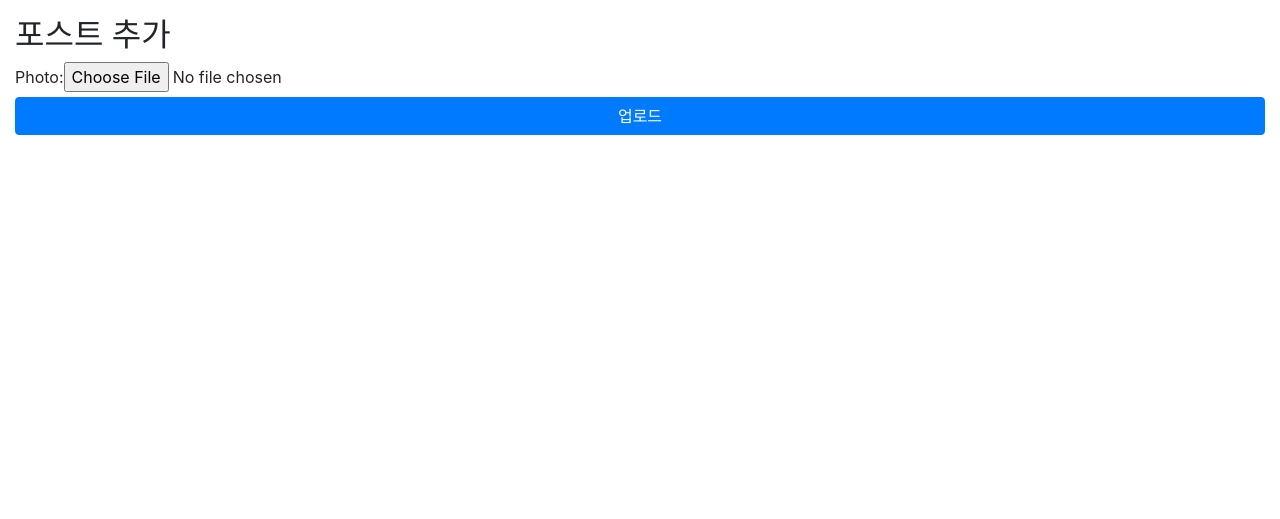
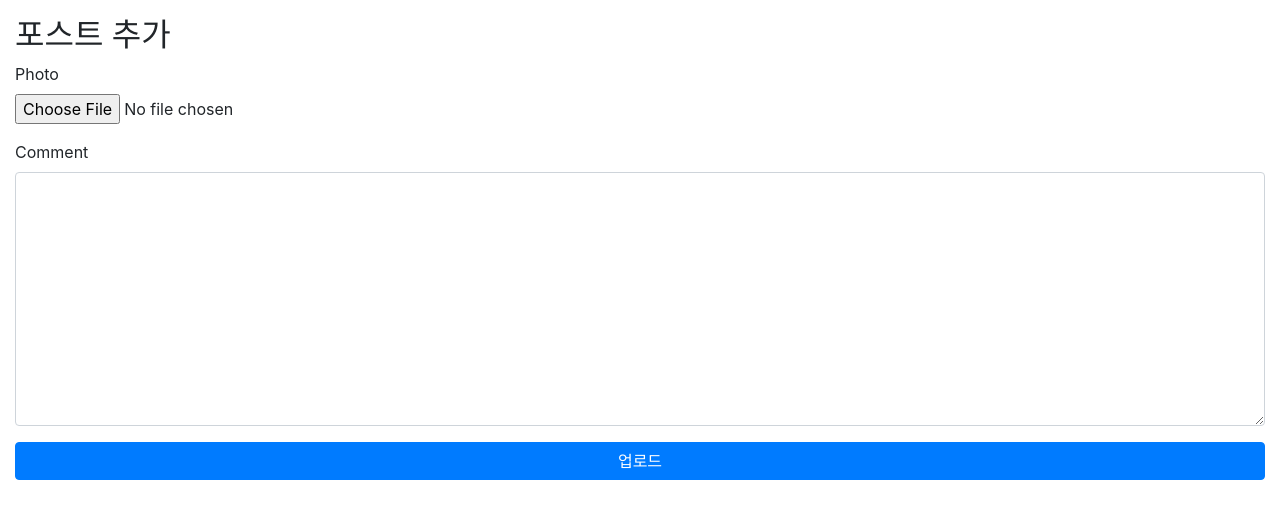
Before and after one commit to sungmin414/project_instargram, a Django app: page /posts/create/ in a window 1280 px wide. Shown: the part 56-575 px from the top of the page. Run offline with Django 3.2, Linux system fonts and the light colour scheme; some libraries are stand-ins or nearby versions.

Commit message:
PostCreateForm에서 Bootstrap Css클래스 사용하도록 widget설정

```diff
--- a/app/posts/forms.py
+++ b/app/posts/forms.py
@@ -2,4 +2,23 @@ from django import forms
 
 
 class PostCreateForm(forms.Form):
-    photo = forms.ImageField()
+    photo = forms.ImageField(
+        # 이 필드는 파일입력 위젯을 사용
+        widget=forms.FileInput(
+            # HTML위젯의 속성 설정
+            # form-control-file클래스를 사용
+            attrs={
+                'class': 'form-control-file',
+            }
+        )
+    )
+    comment = forms.CharField(
+        # 반드시 채워져 있을 필요는 없음
+        required=False,
+        # HTML 랜더링 위젯으로 Textarea 를 사용
+        widget=forms.Textarea(
+            attrs={
+                'class': 'form-control',
+            }
+        ),
+    )
--- a/app/templates/posts/post_create.html
+++ b/app/templates/posts/post_create.html
@@ -5,8 +5,18 @@
     <h2>포스트 추가</h2>
     <form action="" enctype="multipart/form-data" method="POST">
         {% csrf_token %}
-        {{ form }}
+        {% for field in form %}
+        <div class="form-group">
+            <label for="{{ field.id_for_label }}">{{ field.label }}</label>
+            {{ field }}
+        </div>
+        {% endfor %}
         <button class="btn btn-primary btn-block">업로드</button>
     </form>
 </div>
 {% endblock %}
+
+<div class="form-group">
+            <label for="id-photo">사진 첨부</label>
+            <input type="file" id="id-photo" class="form-control-file" name="photo">
+        </div>
```
